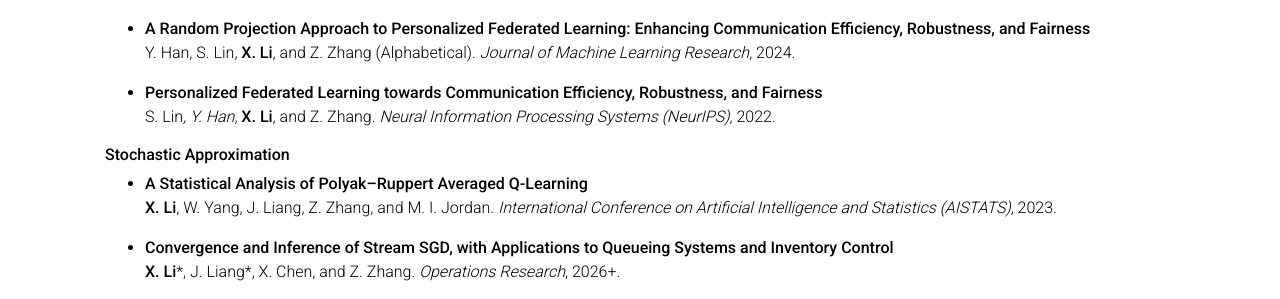
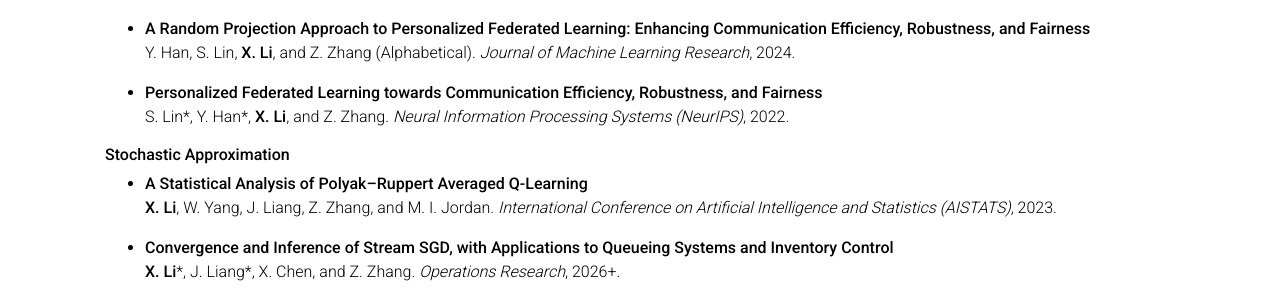
Before and after one commit to lx10077/lx10077.github.io, a Jekyll site: the page built from _pages/research.md, in a window 1280 px wide and 900 px high, scrolled down 2226 px. Shown: the part 153-452 px from the top of the window. Built offline with Jekyll 4.4.1, drawn with Linux system fonts in a browser that asks for light colours; comment, search, counter and statistics services are not loaded; a style sheet for code colours, icons or effects is not loaded.

```diff
--- a/_pages/research.md
+++ b/_pages/research.md
@@ -95,7 +95,7 @@ My recent work explores these ideas in a range of settings, including local SGD
   Y. Han, S. Lin, **X. Li**, and Z. Zhang (Alphabetical).  *Journal of Machine Learning Research*, 2024.
 
 - **Personalized Federated Learning towards Communication Efficiency, Robustness, and Fairness**
-  S. Lin*, Y. Han*, **X. Li**, and Z. Zhang. *Neural Information Processing Systems (NeurIPS)*, 2022.
+  S. Lin\*, Y. Han\*, **X. Li**, and Z. Zhang. *Neural Information Processing Systems (NeurIPS)*, 2022.
 
 
 
```
